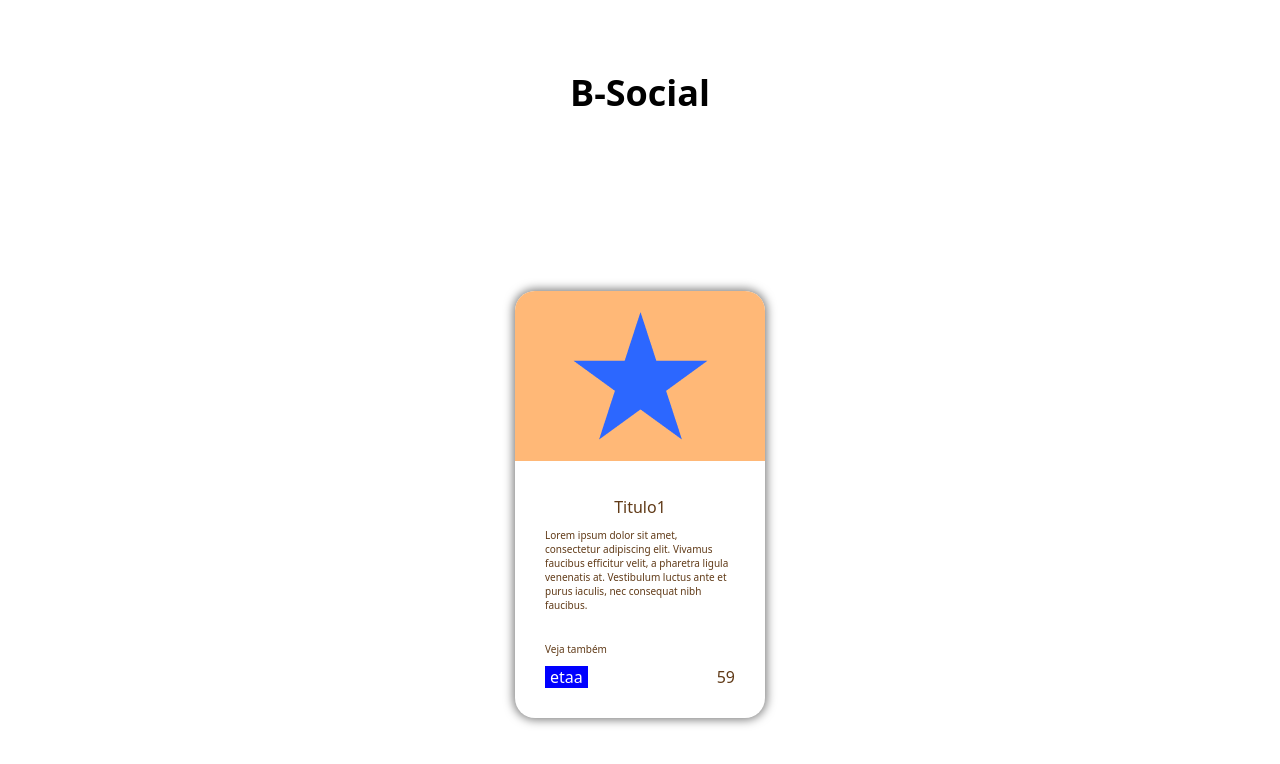
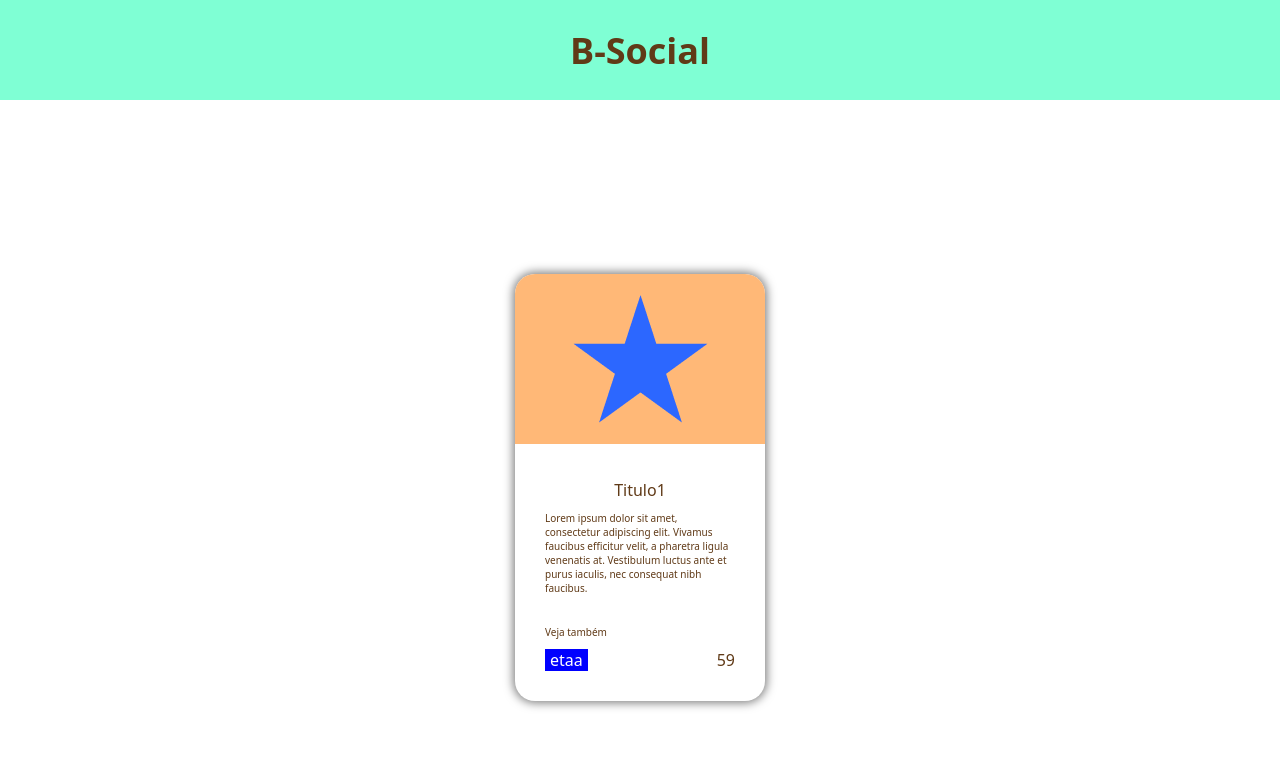
Before and after one commit to pet-ads/b-social, a React (Vite) app: page / in a window 1280 px wide. Shown: the top 764 px of the page. Built offline with nearby package versions, Linux system fonts and the light colour scheme.

Commit message:
fix: center card position

```diff
--- a/src/App.css
+++ b/src/App.css
@@ -2,8 +2,5 @@
   max-width: 100%;
   margin: 0 auto;
   min-height: 100vh;
-  display: flex;
-  flex-direction: column;
-  align-items: center;
   justify-content: center;
 }
--- a/src/components/Header/Header.tsx
+++ b/src/components/Header/Header.tsx
@@ -5,5 +5,9 @@ interface HeaderType {
 }
 
 export default function Header({ text }: HeaderType) {
-  return <h1 className="header">{text}</h1>;
+  return (
+    <div className="conteiner">
+      <h1 className="header">{text}</h1>
+    </div>
+  );
 }
--- a/src/components/Header/HeaderStyle.css
+++ b/src/components/Header/HeaderStyle.css
@@ -1,5 +1,45 @@
 .header {
     font-family: system-ui, -apple-system, BlinkMacSystemFont, 'Segoe UI', Roboto, Oxygen, Ubuntu, Cantarell, 'Open Sans', 'Helvetica Neue', sans-serif;
-    padding-bottom: 20vh;
     font-size: 36px;
+    display: flex;
+    justify-self: center;
+    align-self: center;
+    color: rgb(96, 58, 23);
+    ;
+
 }
+
+
+.conteiner {
+    display: flex;
+    justify-content: center;
+    align-content: center;
+    margin-bottom: 30px;
+    background-color: aquamarine;
+    height: 100px;
+}
+
+
+
+
+@media screen and (max-width: 1280px) {
+    .conteiner {
+        margin-bottom: 20vh;
+    }
+
+}
+
+@media screen and (max-height: 600px) {
+    .conteiner {
+        margin-bottom: 5vh;
+    }
+}
+
+
+
+@media screen and (max-width: 540px) {
+    .conteiner {
+        margin-bottom: 15vh;
+    }
+
+}
```
